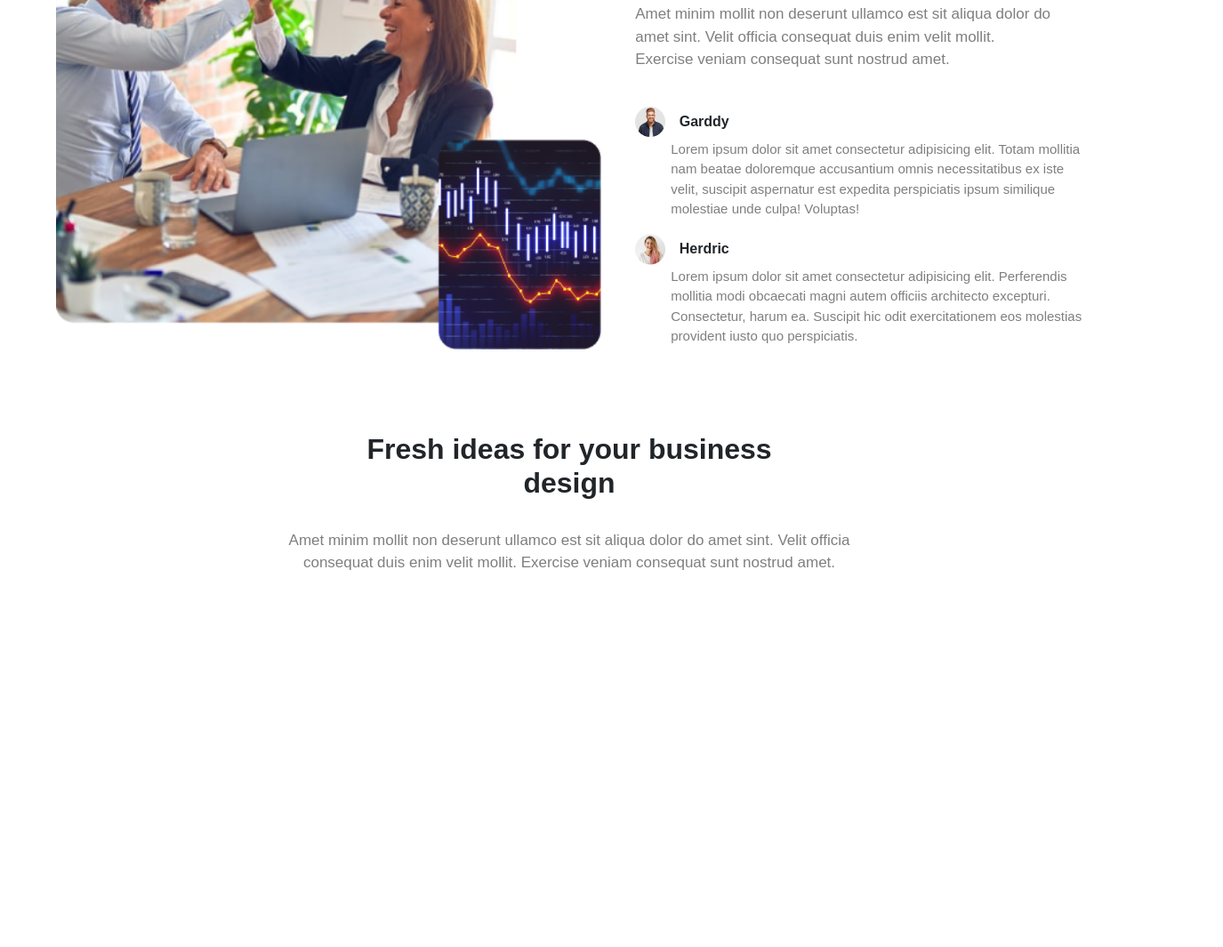
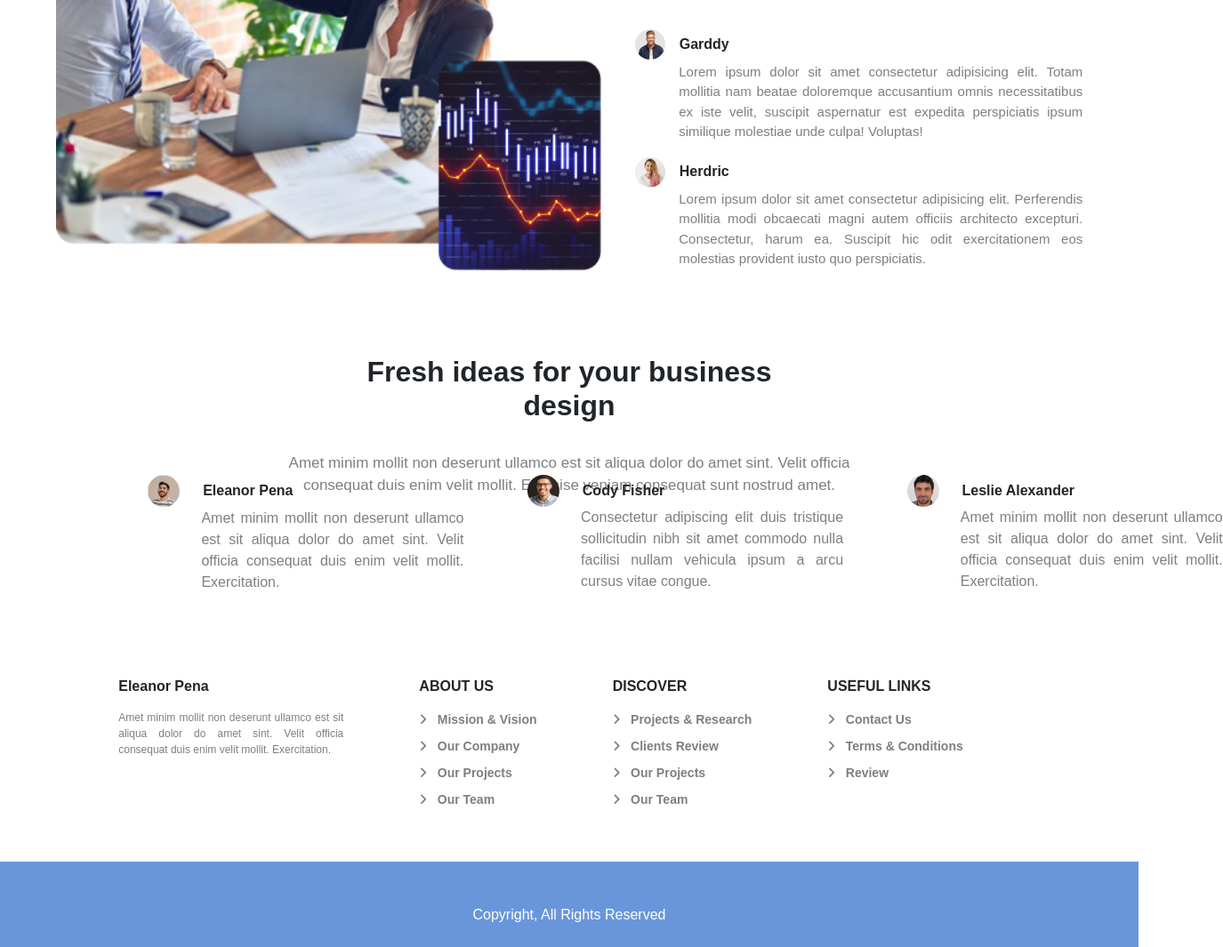
Before and after one commit to mohamedsakkay/Landing-Page, a plain HTML site: page index.html in a window 1280 px wide. Shown: the part 1076-2141 px from the top of the page at 89% size, 1375 px wide, since content can reach past the window. Before the commit the page ends 1722 px from the top, so only its background shows below. Drawn offline with nearby package versions, Linux system fonts and the light colour scheme.

Commit message:
Landing page UI without Resposiveness

```diff
--- a/index.html
+++ b/index.html
@@ -6,6 +6,7 @@
     <meta name="viewport" content="width=device-width, initial-scale=1.0">
     <title>Landing Page</title>
     <link href="https://cdn.jsdelivr.net/npm/bootstrap@5.3.0-alpha1/dist/css/bootstrap.min.css" rel="stylesheet" integrity="sha384-GLhlTQ8iRABdZLl6O3oVMWSktQOp6b7In1Zl3/Jr59b6EGGoI1aFkw7cmDA6j6gD" crossorigin="anonymous">
+    <link rel="stylesheet" href="https://cdnjs.cloudflare.com/ajax/libs/font-awesome/6.2.1/css/all.min.css" integrity="sha512-MV7K8+y+gLIBoVD59lQIYicR65iaqukzvf/nwasF0nqhPay5w/9lJmVM2hMDcnK1OnMGCdVK+iQrJ7lzPJQd1w==" crossorigin="anonymous" referrerpolicy="no-referrer" />
     <link rel="stylesheet" href="style.css">
 
 </head>
@@ -20,6 +21,7 @@
                 <ul>
                     <li class="active"><a href=""></a>Home</li>
                     <li><a href=""></a>About</li>
+                    &nbsp; &nbsp; &nbsp;
                     <li><a href=""></a>Blog </li>
                     <li><a href=""></a>Shop </li>
                 </ul>
@@ -62,21 +64,75 @@
         <p class="titleborder">Discover Us</p>
         <h2>Fresh ideas for your business <br> design</h2>
         <br>
-        <p class="p-pageTwo">Amet minim mollit non deserunt ullamco est sit aliqua dolor do <br> amet sint. Velit officia consequat duis enim velit mollit. <br> Exercise veniam consequat sunt nostrud amet.</p>
+        <p class="p1-pageTwo">Amet minim mollit non deserunt ullamco est sit aliqua dolor do amet sint. Velit officia consequat duis enim velit mollit. Exercise veniam consequat sunt nostrud amet.</p>
         <br>
         <img src="/images/Ellipse 1.png" alt="" >
-        <span class="span-name">Garddy</span>
+        <span class="span-nameOne">Garddy</span>
         <p class="postSpan">Lorem ipsum dolor sit amet consectetur adipisicing elit. Totam mollitia nam beatae doloremque accusantium omnis necessitatibus ex iste velit, suscipit aspernatur est expedita perspiciatis ipsum similique molestiae unde culpa! Voluptas!</p>
         <img src="/images/Ellipse 2.png" alt="">
-        <span class="span-name">Herdric</span>
+        <span class="span-nameOne">Herdric</span>
         <p class="postSpan">Lorem ipsum dolor sit amet consectetur adipisicing elit. Perferendis mollitia modi obcaecati magni autem officiis architecto excepturi. Consectetur, harum ea. Suscipit hic odit exercitationem eos molestias provident iusto quo perspiciatis.</p>
     </div>
 </div>
     <div class="title-paragraph">
         <h2>Fresh ideas for your business <br> design</h2>
         <br>
-        <p class="p-pageTwo">Amet minim mollit non deserunt ullamco est sit aliqua dolor do  amet sint. Velit officia <br> consequat duis enim velit mollit.  Exercise veniam consequat sunt nostrud amet.</p>
+        <p class="p2-pageTwo">Amet minim mollit non deserunt ullamco est sit aliqua dolor do  amet sint. Velit officia <br> consequat duis enim velit mollit.  Exercise veniam consequat sunt nostrud amet.</p>
     </div>
+  </section>
+  <section class="three">
+    <div class="pageThree">
+    <div>
+        <img src="/images/Ellipse 3.png" alt="">
+        <span  class="span-nameTwo">Eleanor Pena</span>
+        <p class="p1-pageThree">Amet minim mollit non deserunt ullamco est sit aliqua dolor do amet sint. Velit officia consequat duis enim velit mollit. Exercitation.</p>
+    </div>
+    <div>
+        <img src="/images/Ellipse 4.png" alt="">
+        <span class="span-nameTwo">Cody Fisher</span>
+        <p class="p1-pageThree">Consectetur adipiscing elit duis tristique sollicitudin nibh sit amet commodo nulla facilisi nullam vehicula ipsum a arcu cursus vitae congue.</p>
+    </div>
+    <div>
+        <img src="/images/Ellipse 5.png" alt="">
+        <span class="span-nameTwo">Leslie Alexander</span>
+        <p class="p1-pageThree">Amet minim mollit non deserunt ullamco est sit aliqua dolor do amet sint. Velit officia consequat duis enim velit mollit. Exercitation.</p>
+    </div>
+</div>
+<div class="preFooter">
+    <div>
+        <span class="span-nameThree">Eleanor Pena</span>
+        <p class="p2-pageThree">Amet minim mollit non deserunt ullamco est sit aliqua dolor do amet sint. Velit officia consequat duis enim velit mollit. Exercitation.</p>
+    </div>
+    <div>
+        <span class="span-nameThree">ABOUT US</span>
+        <ul  class="list">
+            <li><i class="fa fa-thin fa-angle-right"></i> &nbsp; Mission & Vision</li>
+            <li><i class="fa fa-thin fa-angle-right"></i> &nbsp; Our Company</li>
+            <li><i class="fa fa-thin fa-angle-right"></i> &nbsp; Our Projects</li>
+            <li><i class="fa fa-thin fa-angle-right"></i> &nbsp; Our Team</li>
+        </ul>
+    </div>
+    <div>
+        <span class="span-nameThree">DISCOVER</span>
+        <ul class="list">
+            <li><i class="fa fa-thin fa-angle-right"></i> &nbsp; Projects & Research</li>
+            <li><i class="fa fa-thin fa-angle-right"></i> &nbsp; Clients Review</li>
+            <li><i class="fa fa-thin fa-angle-right"></i> &nbsp; Our Projects</li>
+            <li><i class="fa fa-thin fa-angle-right"></i> &nbsp; Our Team</li>
+        </ul>
+    </div>
+    <div>
+        <span class="span-nameThree">USEFUL LINKS</span>
+        <ul class="list">
+            <li><i class="fa fa-thin fa-angle-right"></i> &nbsp; Contact Us</li>
+            <li><i class="fa fa-thin fa-angle-right"></i> &nbsp; Terms & Conditions</li>
+            <li><i class="fa fa-thin fa-angle-right"></i> &nbsp; Review</li>
+        </ul>
+    </div>
+</div>
+  </section>
+  <section class="footer">
+    <p class="p-footer">Copyright, All Rights Reserved</p>
   </section>
 </body>
 </html>
--- a/style.css
+++ b/style.css
@@ -14,14 +14,15 @@
     justify-content: space-around;
     align-content: center;
     margin-top: 1.5em;
-    margin-bottom: 1.3em;
     margin-left: 11px;
 }
 
 .nav-menu li {
     display: inline-block;
-    margin-left: 50px;
-    margin-top: 16px;
+    margin-left: 44px;
+    font-weight: bolder;
+    margin-top: 25px;
+    font-size: 15px;
 }
 
 .active {
@@ -41,7 +42,7 @@
     border: none;
     border-radius: 9px;
     font-weight:700;
-    margin-top: 7px;
+    margin-top: 14px;
     margin-left: 115px;
     box-shadow: 0px 5px 6px 0px rgb(230, 228, 228);
 }
@@ -51,20 +52,20 @@
 
 
 .nav-menu-icon {
-    width: 26px;
-    margin-top: 6px;
+    width: 24px;
+    margin-top: 11px;
     margin-left: -41px;
 }
 
 
 .nav-logo img {
-    width: 256px;
+    width: 300px;
     height: auto;
 }
 
 
 .semihero-two {
-    height: 88vh;
+    height: 78vh;
     background-color: #E1F3FF
 }
 
@@ -73,15 +74,15 @@
     justify-content: space-around;
     align-content: center;
     position: relative;
-    top: 50%;
+    top: 55%;
      transform: translateY(-50%);
 }
 
 .titleborder {
     border: none;
     background-color: #6996da;
-    padding: 6px 14px;
-    width: 23%;
+    padding: 7px 16px;
+    width: 24%;
     color: white;
     border-radius: 15px;
 }
@@ -125,13 +126,13 @@
 
 .hero-content-img {
     width: 430px;
-    height: 430px;
+    height: 434px;
     margin-right: 2%;
 }
 
 
 .hero-content {
-padding: 50px;
+padding: 110px;
 }
 
 .hero-content-txt {
@@ -163,7 +164,8 @@ padding: 50px;
 }
 
 .postSpan {
-    margin-left: 40px;
+    text-align: justify;
+    margin-left: 49px;
     margin-top: 2px;
 }
 
@@ -171,8 +173,9 @@ padding: 50px;
     font-weight: bolder;
 }
 
-.span-name {
+.span-nameOne {
 margin-left: 10px;
+font-weight: bold;
 }
 
 .postSpan {
@@ -180,7 +183,9 @@ margin-left: 10px;
     font-size: 15px;
 }
 
-.p-pageTwo {
+
+.p1-pageTwo {
+    text-align: justify;
     color: #7F7F7F;
     font-size: 17px;
 }
@@ -193,3 +198,71 @@ margin-left: 10px;
 .title-paragraph h2 {
     font-weight: bolder;
 }
+
+.p2-pageTwo {
+    color: #7F7F7F;
+    font-size: 17px;
+}
+
+.pageThree {
+    display: flex;
+    text-align: justify;
+    padding: 7%;
+    gap: 7%;
+    margin-left: 6%;
+    margin-top: -8.5%;
+}
+
+.p1-pageThree {
+    color: #7F7F7F;
+    font-size: 16px;
+    margin-left: 60px;
+    width: 295px;
+}
+
+
+.span-nameTwo {
+margin-left: 6%;
+font-weight: bolder
+}
+
+.preFooter {
+    display: flex;
+    justify-content: center;
+    gap: 7%;
+    margin-right: 5%;
+    margin-top: -1%;
+}
+
+.p2-pageThree {
+    color: #7F7F7F;
+    font-size: 12px;
+    text-align: justify;
+    margin-top: 14px;
+    width: 253px;
+}
+
+.span-nameThree {
+    font-weight: bold;
+}
+
+.list {
+    font-weight: bold;
+    line-height: 30px;
+    color: #7F7F7F;
+    font-size: 14px;
+    padding: 0px;
+    margin-top: 10px;
+}
+
+.footer {
+    background-color: #6996da;
+    height: 12vh;
+    margin: 0px;
+    margin-top: 3%;
+}
+.p-footer {
+    padding: 48px 0px 0px 0px;
+    text-align: center;
+    color: white;
+}
```
